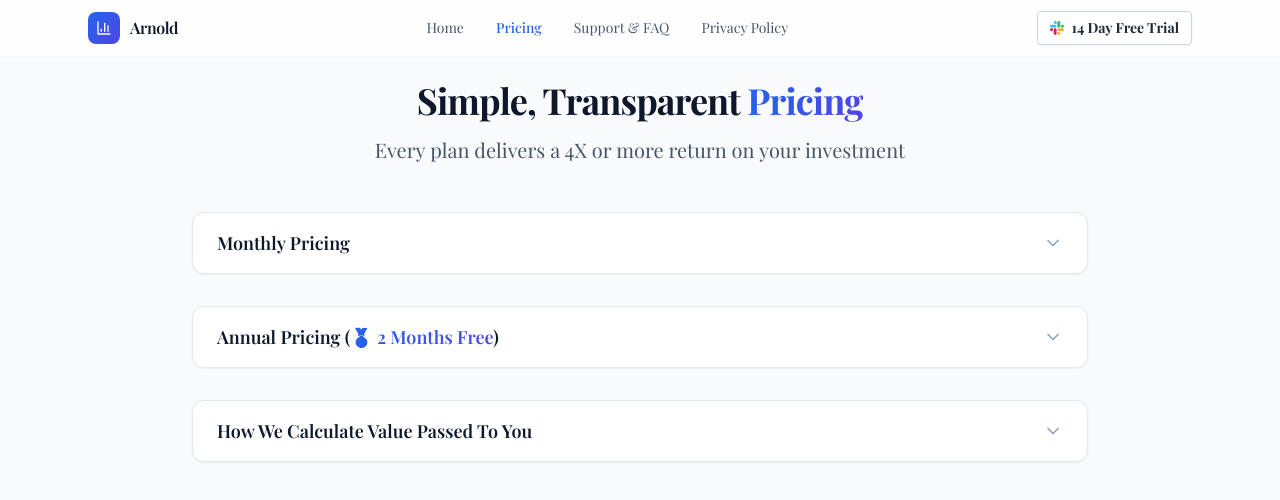
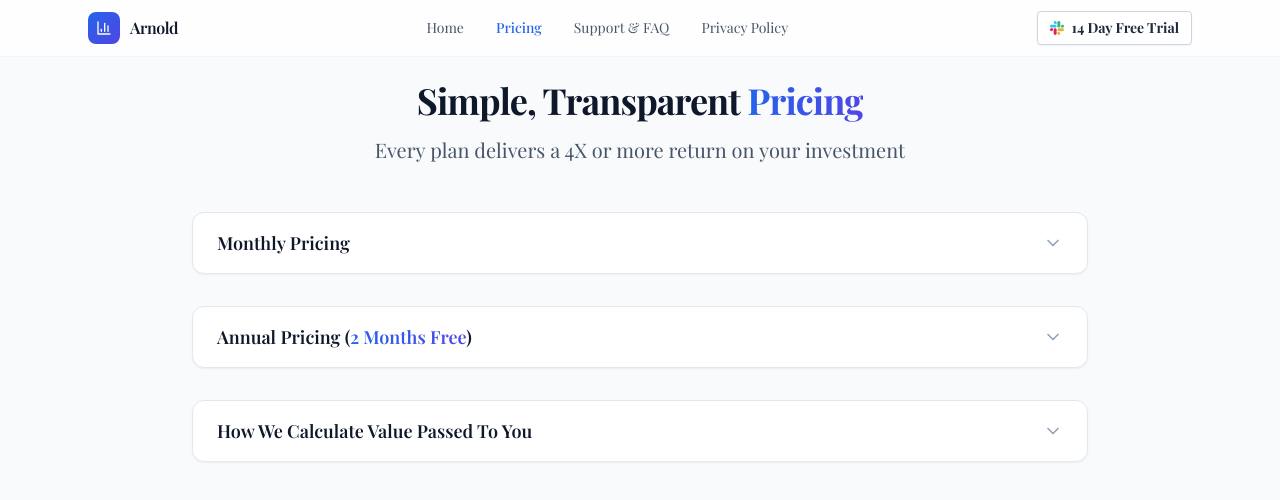
Before and after one commit to McGovs/arnold-the-analyst-frontend-v2-markdown, a React (Vite) app: page /pricing in a window 1280 px wide. Shown: the top 500 px of the page. Built offline with nearby package versions, Linux system fonts and the light colour scheme; a web font is replaced by a local one.

Commit message:
Update Pricing.tsx

```diff
--- a/src/pages/Pricing.tsx
+++ b/src/pages/Pricing.tsx
@@ -147,7 +147,7 @@ export default function Pricing() {
             <>
               Annual Pricing (
               <span className="text-transparent bg-clip-text bg-gradient-to-r from-blue-600 to-indigo-600">
-              🥇 2 Months Free
+              2 Months Free
               </span>
               )
             </>
```
